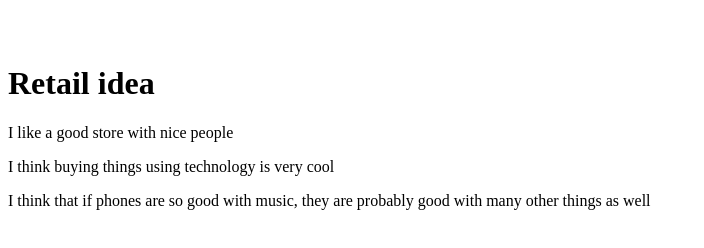
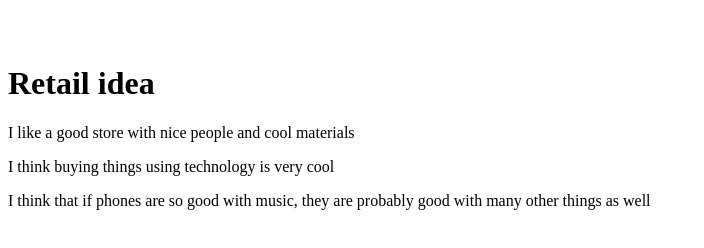
Before and after one commit to andrewtevinkim/retail_idea, a plain HTML site: page index.html in a window 1280 px wide. Shown: the whole page, without its empty margins (0-704 px from the left). Drawn offline with Linux system fonts and the light colour scheme.

Commit message:
Cool materials

```diff
--- a/index.html
+++ b/index.html
@@ -2,7 +2,7 @@
 
 <h1>Retail idea</h1>
 
-<p>I like a good store with nice people</p>
+<p>I like a good store with nice people and cool materials</p>
 
 <p>I think buying things using technology is very cool</p>
 
```
